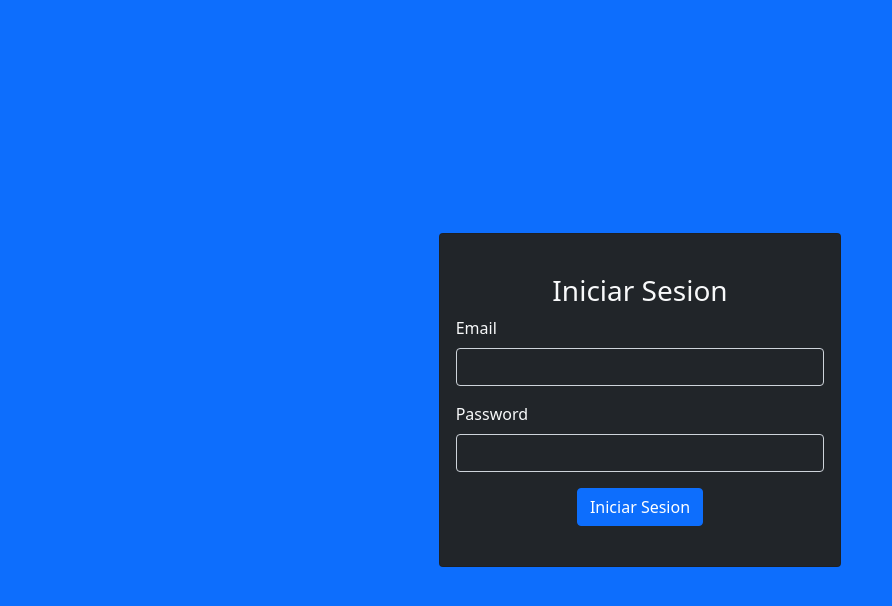
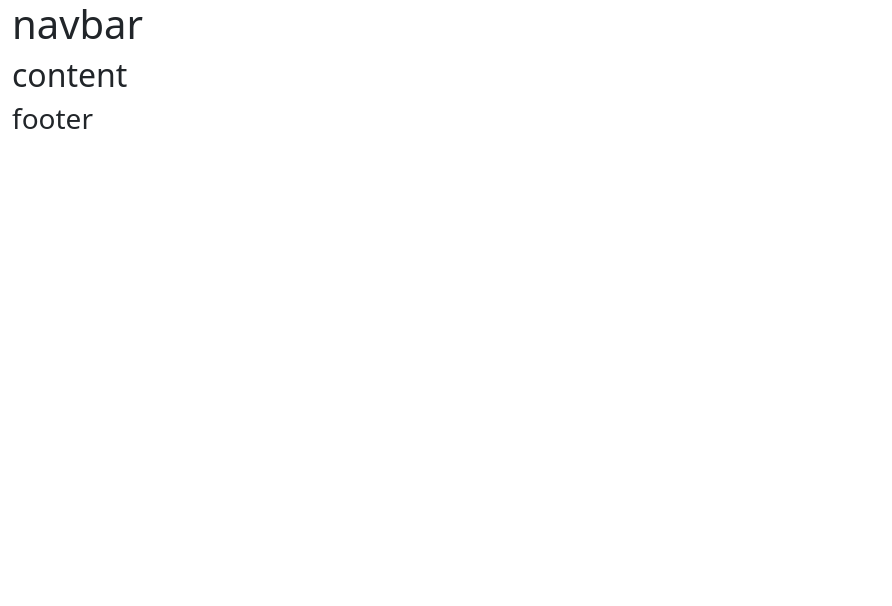
Before and after one commit to Maxi-rpc/React-Superhero, a React (Create React App) app: page / in a window 1280 px wide. Shown: the top 606 px of the page, without its empty margins (0-892 px from the left). Built offline with nearby package versions, Linux system fonts and the light colour scheme.

Commit message:
Create
Se instala axios, se finaliza login

```diff
--- a/package.json
+++ b/package.json
@@ -6,6 +6,7 @@
     "@testing-library/jest-dom": "^5.14.1",
     "@testing-library/react": "^11.2.7",
     "@testing-library/user-event": "^12.8.3",
+    "axios": "^0.24.0",
     "bootstrap": "^5.1.3",
     "react": "^17.0.2",
     "react-dom": "^17.0.2",
--- a/src/App.js
+++ b/src/App.js
@@ -1,12 +1,12 @@
-import Login from "./pages/user/Login";
 import "./App.css";
+import Template from "./pages/Template";
 
 function App() {
-	return (
-		<div className="container-fluid">
-			<Login></Login>
-		</div>
-	);
+  return (
+    <div className="container-fluid">
+      <Template></Template>
+    </div>
+  );
 }
 
 export default App;
--- /dev/null
+++ b/src/components/banner/Banner.js
@@ -0,0 +1,10 @@
+import { GetHeroRandom } from "../../services/getHero";
+
+export default function Banner() {
+  const imageUrl = GetHeroRandom();
+  return (
+    <>
+      <img src={imageUrl} alt="" className="img-fluid" />
+    </>
+  );
+}
--- /dev/null
+++ b/src/components/form/Login.js
@@ -0,0 +1,32 @@
+export default function FormLogin() {
+  return (
+    <>
+      <div className="card text-light bg-dark py-4">
+        <div className="card-body">
+          <h1 className="text-center h3">Iniciar Sesion</h1>
+          <form action="">
+            <div className="mb-3">
+              <label className="form-label">Email</label>
+              <input
+                className="form-control text-light bg-dark"
+                type="email"
+                name="email"
+              />
+            </div>
+            <div className="mb-3">
+              <label className="form-label">Password</label>
+              <input
+                className="form-control text-light bg-dark"
+                type="password"
+                name="password"
+              />
+            </div>
+            <div className="text-center mt-4">
+              <button className="btn btn-primary">Iniciar Sesion</button>
+            </div>
+          </form>
+        </div>
+      </div>
+    </>
+  );
+}
--- /dev/null
+++ b/src/pages/Template.js
@@ -0,0 +1,9 @@
+export default function Template() {
+  return (
+    <>
+      <h1>navbar</h1>
+      <h2>content</h2>
+      <h3>footer</h3>
+    </>
+  );
+}
--- a/src/pages/user/Login.js
+++ b/src/pages/user/Login.js
@@ -1,34 +1,15 @@
+import Banner from "../../components/banner/Banner.js";
+import FormLogin from "../../components/form/Login.js";
+
 export default function Login() {
   return (
     <>
       <div className="row justify-content-md-center vh-100 bg-primary">
         <div className="col-md-4 align-self-center">
-					<div className="card text-light bg-dark py-4">
-						<div className="card-body">
-							<h1 className="text-center h3">Iniciar Sesion</h1>
-							<form action="">
-								<div className="mb-3">
-									<label className="form-label">Email</label>
-									<input
-										className="form-control text-light bg-dark"
-										type="email"
-										name="email"
-									/>
+          <FormLogin></FormLogin>
         </div>
-								<div className="mb-3">
-									<label className="form-label">Password</label>
-									<input
-										className="form-control text-light bg-dark"
-										type="password"
-										name="password"
-									/>
-								</div>
-								<div className="text-center">
-									<button className="btn btn-primary">Iniciar Sesion</button>
-								</div>
-							</form>
-						</div>
-					</div>
+        <div className="col-md-4 align-self-center">
+          <Banner></Banner>
         </div>
       </div>
     </>
--- a/src/services/Api.js
+++ b/src/services/Api.js
@@ -1,3 +1,3 @@
-console.log("API");
-export const API_KEY = "10227577873617495";
+export const API_KEY = "10227577873617495/";
 export const API_URL = "https://superheroapi.com/api/";
+export const API = API_URL + API_KEY;
```
Also changed, not shown: src/services/getHero.js (added, +21 -0 lines), src/pages/Index.js (deleted), 2 other files (tests, documents, lock files or other folders). Lines whose indentation alone changed are shown as unchanged.
